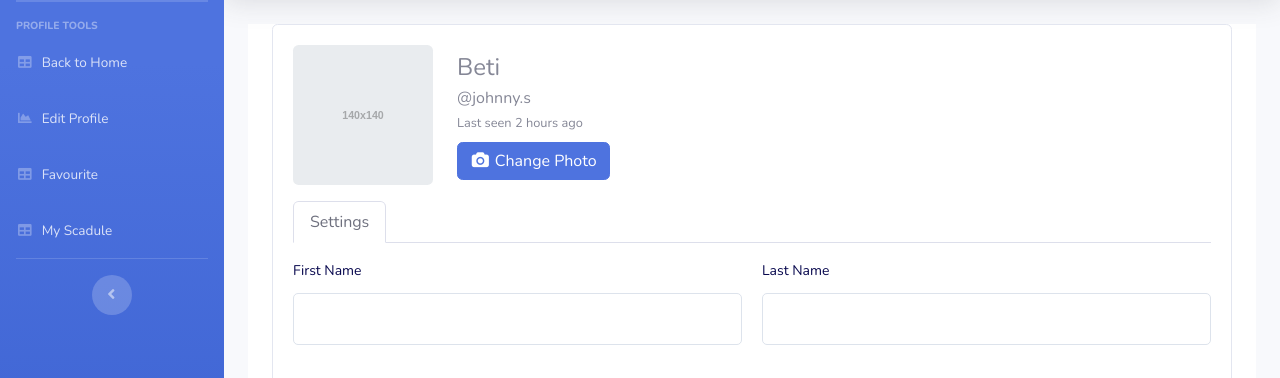
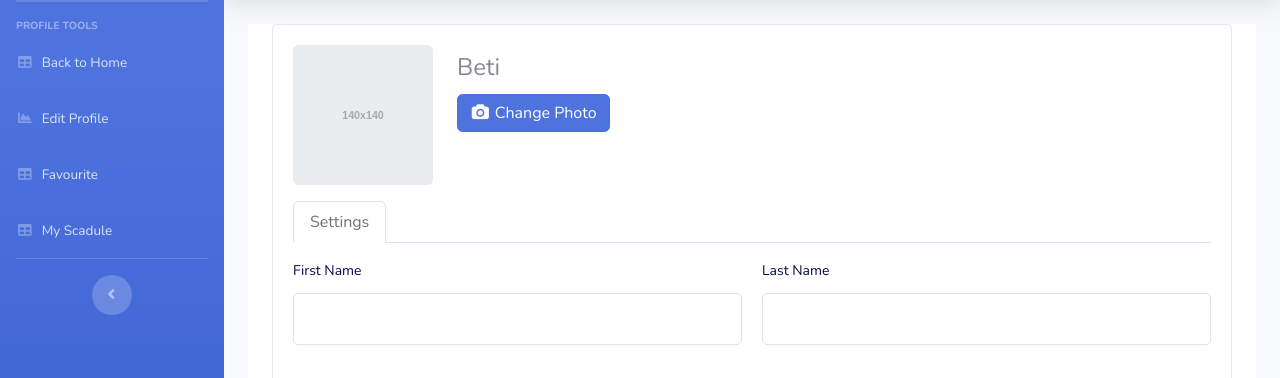
Before and after one commit to yeabtsegataye/REALESTAT, a PHP site: page /RealEstate/user_Profile/profile.php in a window 1280 px wide. Shown: the part 70-448 px from the top of the page. Run offline with PHP 8.4, Linux system fonts and the light colour scheme; the visitor is signed in with stand-in values (Sample User, id 1); tables that the repository leaves empty or names only in its code hold one stand-in row (values such as "Sample post"); data that the repository does not hold is empty; some libraries are stand-ins or nearby versions.

Commit message:
user profile done

```diff
--- a/user_Profile/profile.php
+++ b/user_Profile/profile.php
@@ -190,8 +190,6 @@ mysqli_close($conn);
                                     <div class="col d-flex flex-column flex-sm-row justify-content-between mb-3">
                                       <div class="text-center text-sm-left mb-2 mb-sm-0">
                                         <h4 class="pt-sm-2 pb-1 mb-0 text-nowrap">Beti </h4>
-                                        <p class="mb-0">@johnny.s</p>
-                                        <div class="text-muted"><small>Last seen 2 hours ago</small></div>
                                         <div class="mt-2">
                                           <button class="btn btn-primary" type="button">
                                             <i class="fa fa-fw fa-camera"></i>
```
